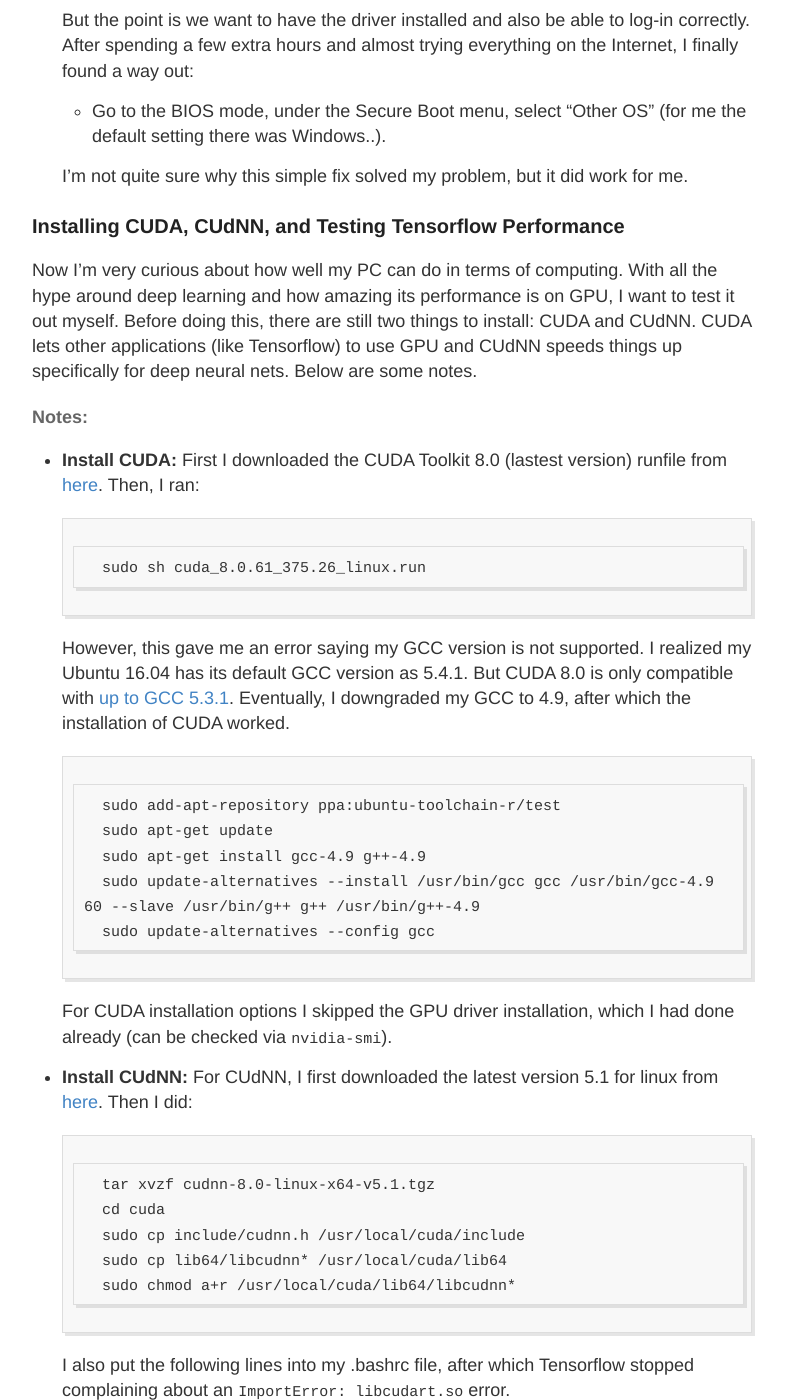
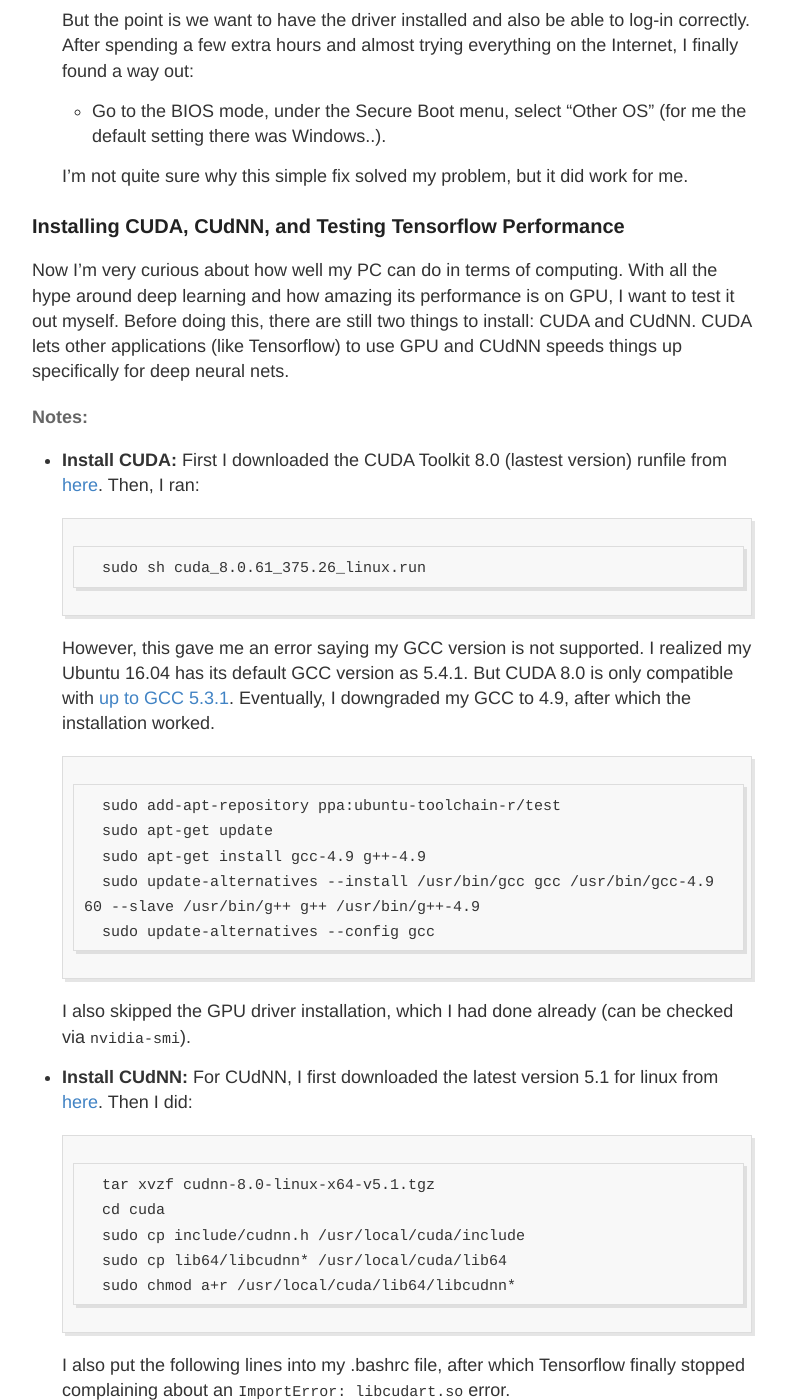
Before and after one commit to XiaoxiaoWang87/xiaoxiaowang87.github.io, a Jekyll site: the page built from _posts/2017-03-01-build_a_pc.md, in a window 1280 px wide and 1400 px high, scrolled down 3308 px. Shown: the whole window, without its empty margins (248-1034 px from the left). Built offline with Jekyll 4.4.1, drawn with Linux system fonts in a browser that asks for light colours; formulas are drawn with MathJax 3; comment, search, counter and statistics services are not loaded; some of the changed text lies outside the part shown.

Commit message:
CUDA and CUdNN

````diff
--- a/_posts/2017-03-01-build_a_pc.md
+++ b/_posts/2017-03-01-build_a_pc.md
@@ -80,14 +80,14 @@ The other thing I like about this guy other than he explains things well is that
 
 ### Installing CUDA, CUdNN, and Testing Tensorflow Performance
 
-Now I'm very curious about how well my PC can do in terms of computing. With all the hype around deep learning and how amazing its performance is on GPU, I want to test it out myself. Before doing this, there are still two things to install: CUDA and CUdNN. CUDA lets other applications (like Tensorflow) to use GPU and CUdNN speeds things up specifically for deep neural nets. Below are some notes.
+Now I'm very curious about how well my PC can do in terms of computing. With all the hype around deep learning and how amazing its performance is on GPU, I want to test it out myself. Before doing this, there are still two things to install: CUDA and CUdNN. CUDA lets other applications (like Tensorflow) to use GPU and CUdNN speeds things up specifically for deep neural nets.
 
 #### Notes:
   * **Install CUDA:** First I downloaded the CUDA Toolkit 8.0 (lastest version) runfile from [here](https://developer.nvidia.com/cuda-downloads). Then, I ran:
   ```
   sudo sh cuda_8.0.61_375.26_linux.run
   ```
-  However, this gave me an error saying my GCC version is not supported. I realized my Ubuntu 16.04 has its default GCC version as 5.4.1. But CUDA 8.0 is only compatible with [up to GCC 5.3.1](http://docs.nvidia.com/cuda/cuda-installation-guide-linux/#axzz4aU1UITRt). Eventually, I downgraded my GCC to 4.9, after which the installation of CUDA worked.
+  However, this gave me an error saying my GCC version is not supported. I realized my Ubuntu 16.04 has its default GCC version as 5.4.1. But CUDA 8.0 is only compatible with [up to GCC 5.3.1](http://docs.nvidia.com/cuda/cuda-installation-guide-linux/#axzz4aU1UITRt). Eventually, I downgraded my GCC to 4.9, after which the installation worked.
   ```
   sudo add-apt-repository ppa:ubuntu-toolchain-r/test
   sudo apt-get update
@@ -95,7 +95,7 @@ Now I'm very curious about how well my PC can do in terms of computing. With all
   sudo update-alternatives --install /usr/bin/gcc gcc /usr/bin/gcc-4.9 60 --slave /usr/bin/g++ g++ /usr/bin/g++-4.9
   sudo update-alternatives --config gcc
   ```
-  For CUDA installation options I skipped the GPU driver installation, which I had done already (can be checked via `nvidia-smi`).
+  I also skipped the GPU driver installation, which I had done already (can be checked via `nvidia-smi`).
 
   * **Install CUdNN:** For CUdNN, I first downloaded the latest version 5.1 for linux from [here](https://developer.nvidia.com/cudnn). Then I did:
   ```
@@ -105,13 +105,13 @@ Now I'm very curious about how well my PC can do in terms of computing. With all
   sudo cp lib64/libcudnn* /usr/local/cuda/lib64
   sudo chmod a+r /usr/local/cuda/lib64/libcudnn*
   ```
-  I also put the following lines into my .bashrc file, after which Tensorflow stopped complaining about an `ImportError: libcudart.so` error.
+  I also put the following lines into my .bashrc file, after which Tensorflow finally stopped complaining about an `ImportError: libcudart.so` error.
   ```
   export LD_LIBRARY_PATH="/usr/local/cuda/lib64
   export CUDA_HOME=/usr/local/cuda
   ```
 
-  * **Tensorflow GPU vs. CPU**: After installing Tensorflow, I used a simple but handy script from this blog post "[**Introduction to TensorFlow — CPU vs GPU**](https://medium.com/@erikhallstrm/hello-world-tensorflow-649b15aed18c#.ipfyuf5a2)" and compared how fast a simple N$$\times$$N matrix multiplication runs using GPU or CPU (the Tensorflow document also shows how to switch between GPU and CPU [here](https://www.tensorflow.org/tutorials/using_gpu)). Below is the result:
+  * **Tensorflow GPU vs. CPU**: After installing Tensorflow, I used a simple but handy [script](https://gist.github.com/3h4/f6e9cabbead201056c4705c2590d3d21#file-0-matrix-py) from this blog post "[**Introduction to TensorFlow — CPU vs GPU**](https://medium.com/@erikhallstrm/hello-world-tensorflow-649b15aed18c#.ipfyuf5a2)" and compared how fast a simple N$$\times$$N matrix multiplication runs using GPU or CPU (the Tensorflow document also shows how to switch between GPU and CPU [here](https://www.tensorflow.org/tutorials/using_gpu)). Below is the result:
   ![_config.yml](/images/2017-03-01-build_a_pc/results.png)
   I'm new to Tensorflow and have never explicitly computed anything using GPU before. So this result looks astonishing to me. For not-so-big matrices at least, the larger the matrix is, the better GPU performs compared to CPU. Running two 2000$$\times$$2000 matrix multiplication is almost 1000 times faster under GPU than CPU!
   This by no means represents the speed improvement one will observe when running a large neural network (for which I generally heard is about 10-20 times), but makes me interested enough to explore further.
````
